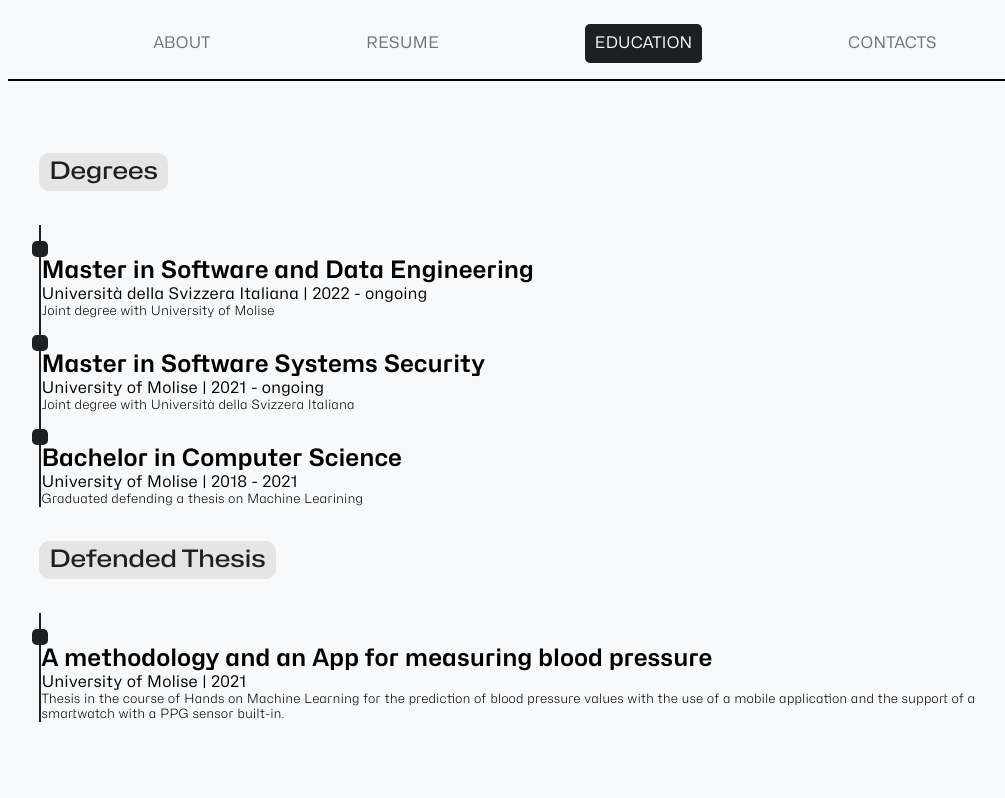
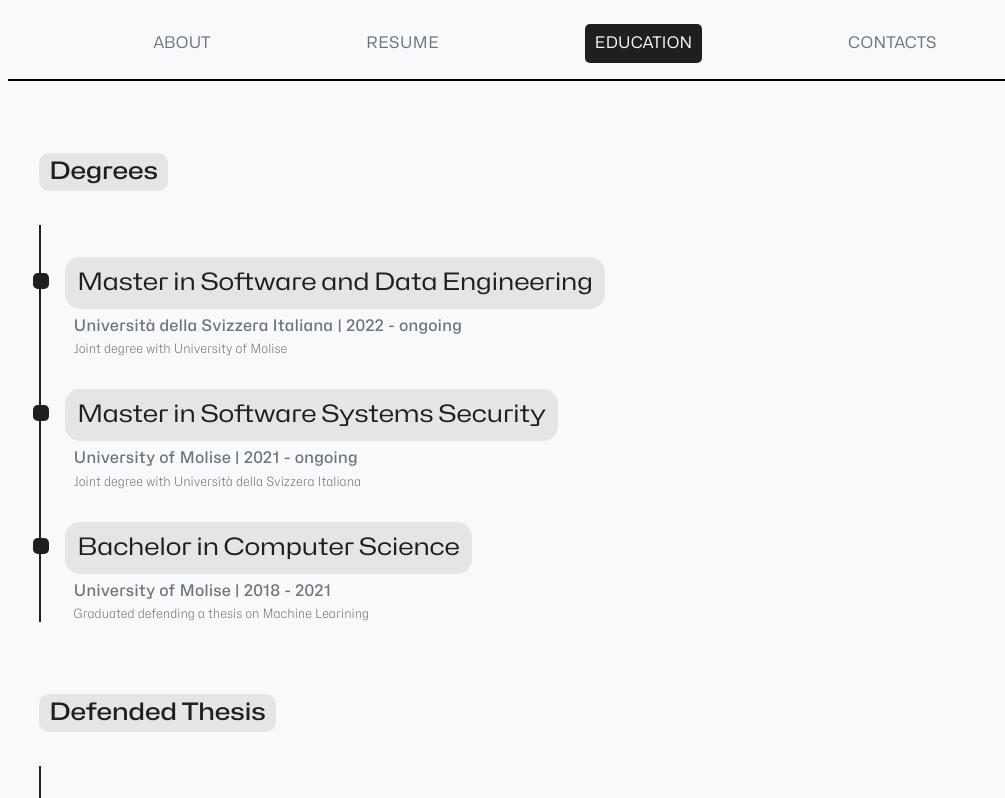
Before and after one commit to StefanoStone/stefanostone.github.io, an Angular app: page /education in a window 1280 px wide. Shown: the top 798 px of the page, without its empty margins (95-1100 px from the left). Built offline with nearby package versions, Linux system fonts and the light colour scheme.

Commit message:
Implement dotted list element graphics and education page

```diff
--- a/src/app/components/dotted-list-element/dotted-list-element.component.scss
+++ b/src/app/components/dotted-list-element/dotted-list-element.component.scss
@@ -3,63 +3,43 @@
   width: fit-content;
   display: flex;
   flex-direction: column;
-
-  p {
-    padding: 0 50px 0 50px; // top right bottom left
-  }
+  padding-top: 2em;
 
   .title {
+    font-weight: 400;
     font-size: 1.5em;
-    font-weight: 600;
-    margin: 0;
-    padding: 0;
+    font-stretch: 125%;
+    color: #1D1F20;
+    background: #E5E5E5;
+    padding: 0.5em 0.5em 0.5em 0.5em; // top right bottom left
+    margin: 0 0 0 1em;
+    border-radius: 15px;
   }
 
   .subtitle {
+    color: #6C757D;
     font-size: 1em;
-    font-weight: 400;
-    margin: 0;
-    padding: 0;
+    font-weight: 500;
+    margin: 0.5em 0 0 2em;
+    font-stretch: 100%;
   }
 
   .description {
     font-size: 0.8em;
     font-weight: 300;
-    margin: 0;
-    padding: 0;
+    font-stretch: 90%;
+    margin: 0.5em 0 0 2.5em;
+    color: #6C757D;
   }
 }
 
 .wrapper:before {
   content:'';
   margin-top: 1em;
-  margin-left: -0.6em;
+  margin-left: -0.55em;
+  position: absolute;
   width: 1em;
   height: 1em;
   border-radius: 0.3em;
   background-color:#1D1F20;
 }
-
-@media (max-width: 375px) {
-  .wrapper:before {
-    content:'';
-    margin-top: 1em;
-    margin-left: -0.6em;
-    width: 1.2em;
-    height: 1em;
-    border-radius: 0.3em;
-    background-color:#1D1F20;
-  }
-}
-
-@media (max-width: 320px) {
-  .wrapper:before {
-    content:'';
-    margin-top: 1em;
-    margin-left: -0.6em;
-    width: 1.5em;
-    height: 1em;
-    border-radius: 0.3em;
-    background-color:#1D1F20;
-  }
-}
--- a/src/app/pages/education/education.component.html
+++ b/src/app/pages/education/education.component.html
@@ -2,8 +2,9 @@
   <div id="content">
     <paragraph-title content="Degrees"></paragraph-title>
     <dotted-list-element *ngFor="let degree of degrees" [element]="degree"></dotted-list-element>
+    <br><br>
     <paragraph-title content="Defended Thesis"></paragraph-title>
     <dotted-list-element *ngFor="let thesis of theses" [element]="thesis"></dotted-list-element>
-
+    <br><br>
   </div>
 </div>
--- a/src/app/pages/education/education.component.scss
+++ b/src/app/pages/education/education.component.scss
@@ -6,6 +6,7 @@
 
   #content {
     width: 80%;
+    height: 100vh;
     margin-top: 3%;
     display: flex;
     flex-direction: column;
```
